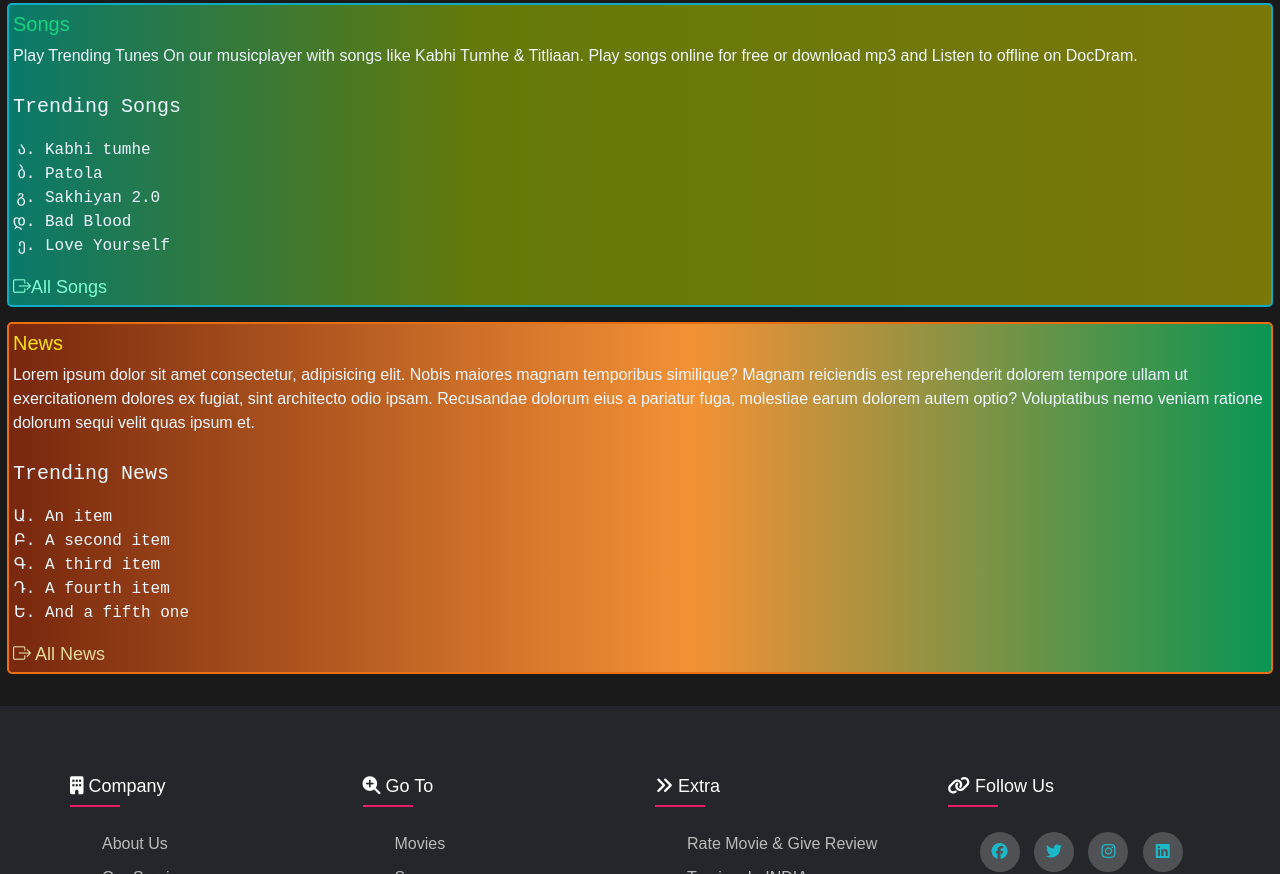
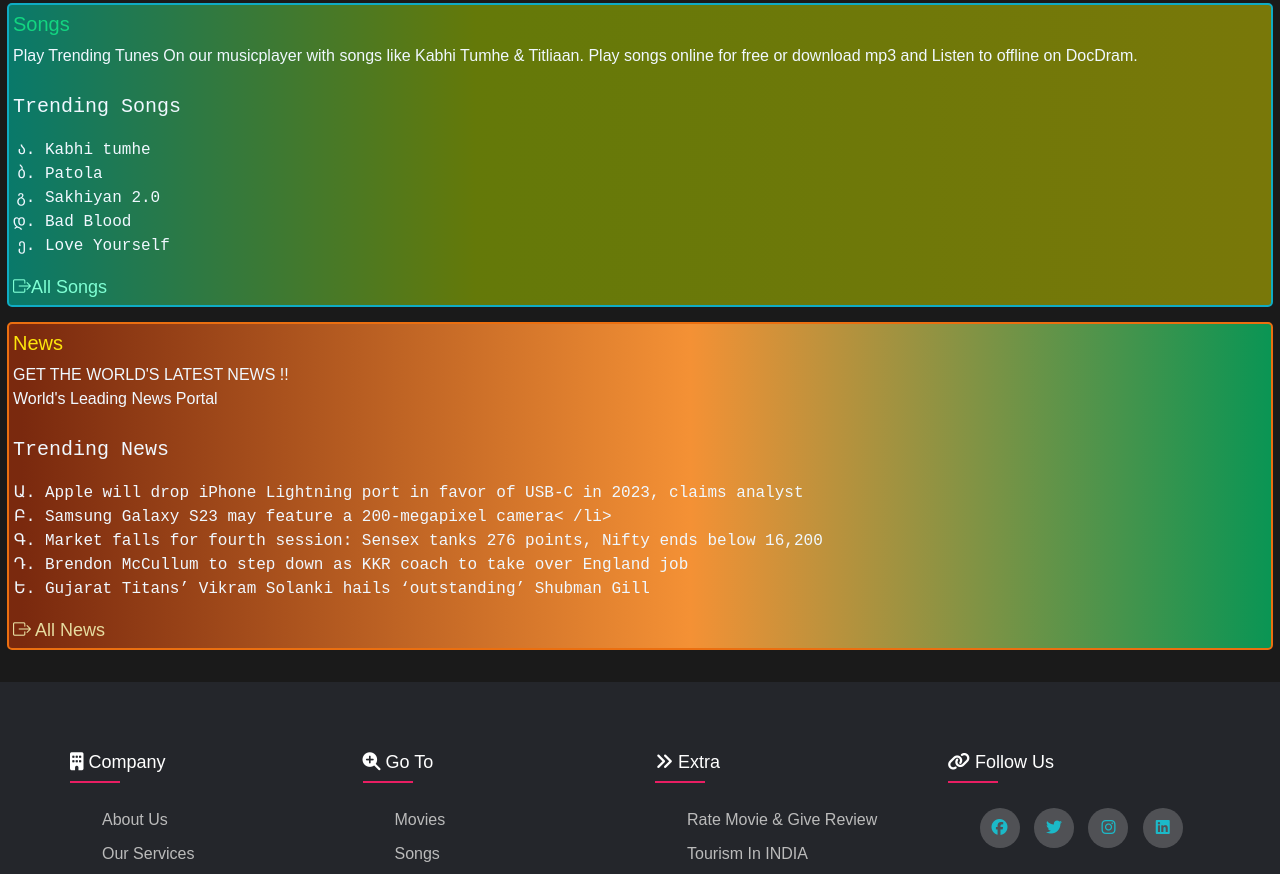
Before and after one commit to ashutoshcgm/DocDram-HomePage-Infotainment, a plain HTML site: page index.html in a window 1280 px wide. Shown: the part 445-1319 px from the top of the page. Drawn offline with nearby package versions, Linux system fonts and the light colour scheme.

Commit message:
Update index.html

```diff
--- a/index.html
+++ b/index.html
@@ -105,11 +105,11 @@
                                 News
                             </a>
                             <ul class="dropdown-menu" aria-labelledby="offcanvasNavbarDropdown" id="sports">
-                                <li><a class="dropdown-item" href="#sp1" style="color:rgb(205, 189, 44);" id="sp1"><i
+                                <li><a class="dropdown-item" href="https://ashutoshcgm.github.io/BusinessNews/" style="color:rgb(205, 189, 44);" id="sp1"><i
                                             class="bi bi-briefcase-fill"></i></span> Business</a></li>
-                                <li><a class="dropdown-item" href="#sp2" style="color:rgb(205, 189, 44);" id="sp2"><i
+                                <li><a class="dropdown-item" href="https://ashutoshcgm.github.io/SportsNews/" style="color:rgb(205, 189, 44);" id="sp2"><i
                                             class="fas fa-running"></i> Sports</a></li>
-                                <li><a class="dropdown-item" href="#sp3" style="color:rgb(205, 189, 44);" id="sp3"><i
+                                <li><a class="dropdown-item" href="https://ashutoshcgm.github.io/TechnologyNews/" style="color:rgb(205, 189, 44);" id="sp3"><i
                                             class="bi bi-motherboard"></i> Technology</a></li>
                                 <!-- <li>
                                     <hr class="dropdown-divider">
@@ -170,23 +170,21 @@
 
     <div class="sports" id="sportssection">
         <h5 class="sportsheader">News</h5>
-        Lorem ipsum dolor sit amet consectetur, adipisicing elit. Nobis maiores magnam temporibus similique? Magnam
-        reiciendis est reprehenderit dolorem tempore ullam ut exercitationem dolores ex fugiat, sint architecto odio
-        ipsam. Recusandae dolorum eius a pariatur fuga, molestiae earum dolorem autem optio? Voluptatibus nemo veniam
-        ratione dolorum sequi velit quas ipsum et.
+        GET THE WORLD'S LATEST NEWS !! <br>
+        World's Leading News Portal
         <br>
         <br>
         <p class="sportstrendpara">
             Trending News
         </p>
         <ul id="trendsports">
-            <li class="sportshover">An item</li>
-            <li class="sportshover">A second item</li>
-            <li class="sportshover">A third item</li>
-            <li class="sportshover">A fourth item</li>
-            <li class="sportshover">And a fifth one</li>
+            <li class="sportshover">Apple will drop iPhone Lightning port in favor of USB-C in 2023, claims analyst</li>
+            <li class="sportshover">Samsung Galaxy S23 may feature a 200-megapixel camera< /li>
+            <li class="sportshover">Market falls for fourth session: Sensex tanks 276 points, Nifty ends below 16,200</li>
+            <li class="sportshover">Brendon McCullum to step down as KKR coach to take over England job</li>
+            <li class="sportshover">Gujarat Titans’ Vikram Solanki hails ‘outstanding’ Shubman Gill</li>
         </ul>
-        <a href="Doc News/DocDram-News.html" class="link-info" id="changeHover3"><i class="bi bi-box-arrow-right"></i>
+        <a href="https://ashutoshcgm.github.io/NewsHomePage/" class="link-info" id="changeHover3"><i class="bi bi-box-arrow-right"></i>
             All News</a>
     </div>
     <div class="container-fluid m-0 p-0">
@@ -209,9 +207,11 @@
                 <div class="footer-col">
                     <h4><i class="fa-solid fa-magnifying-glass-plus"></i> Go to</h4>
                     <ul>
-                        <li><a href="#">Movies</a></li>
-                        <li><a href="#">Songs</a></li>
-                        <li><a href="#">News</a></li>
+                        <li><a href="https://ashutoshcgm.github.io/Movie-Website/">Movies</a></li>
+                        <li><a href="https://ashutoshcgm.github.io/MusicPlayerHomePage/">Songs</a></li>
+                        <li><a href="https://ashutoshcgm.github.io/NewsHomePage/">News</a></li>
+
+
                     </ul>
                 </div>
                 <div class="footer-col">
```
